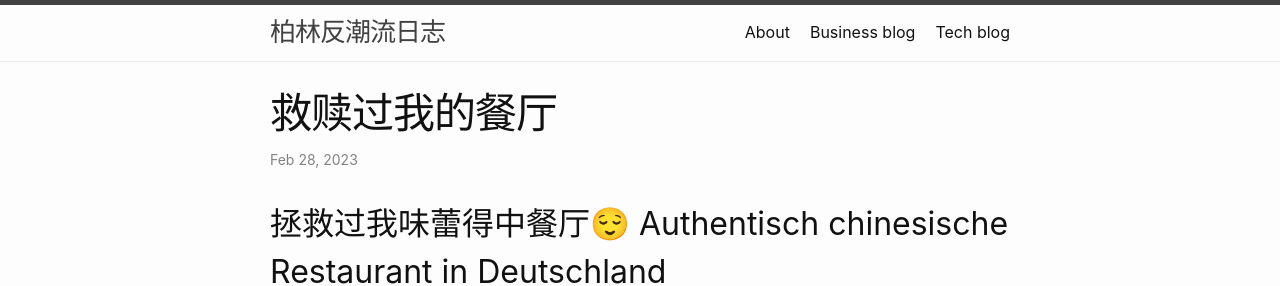
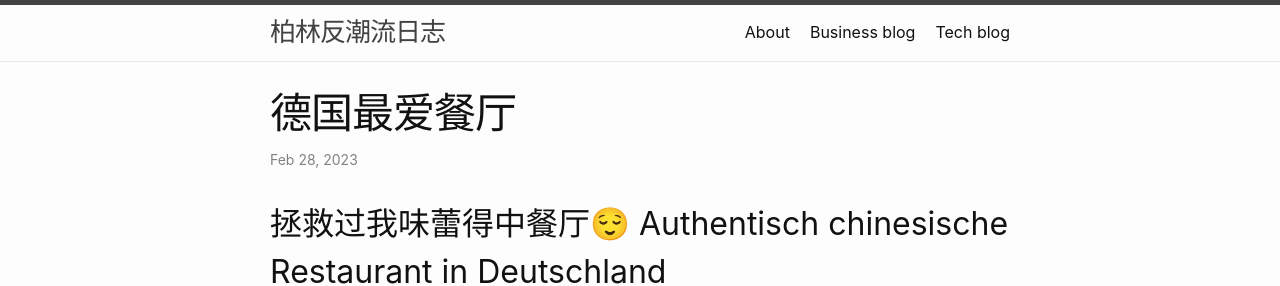
Before and after one commit to Howareu994/my-blog, a Jekyll site: the page built from _posts/2023-2-28-德国最爱餐厅.md, in a window 1280 px wide. Shown: the top 286 px of the page. Built offline with Jekyll 4.4.1, drawn with Linux system fonts in a browser that asks for light colours.

Commit message:
Update title

```diff
--- a/_posts/2023-2-28-德国最爱餐厅.md
+++ b/_posts/2023-2-28-德国最爱餐厅.md
@@ -1,6 +1,6 @@
 ---
 layout: post
-title:  "救赎过我的餐厅"
+title:  "德国最爱餐厅"
 date:   2023-02-28 22:09:00 +0100
 categories: jekyll update
 ---
```
